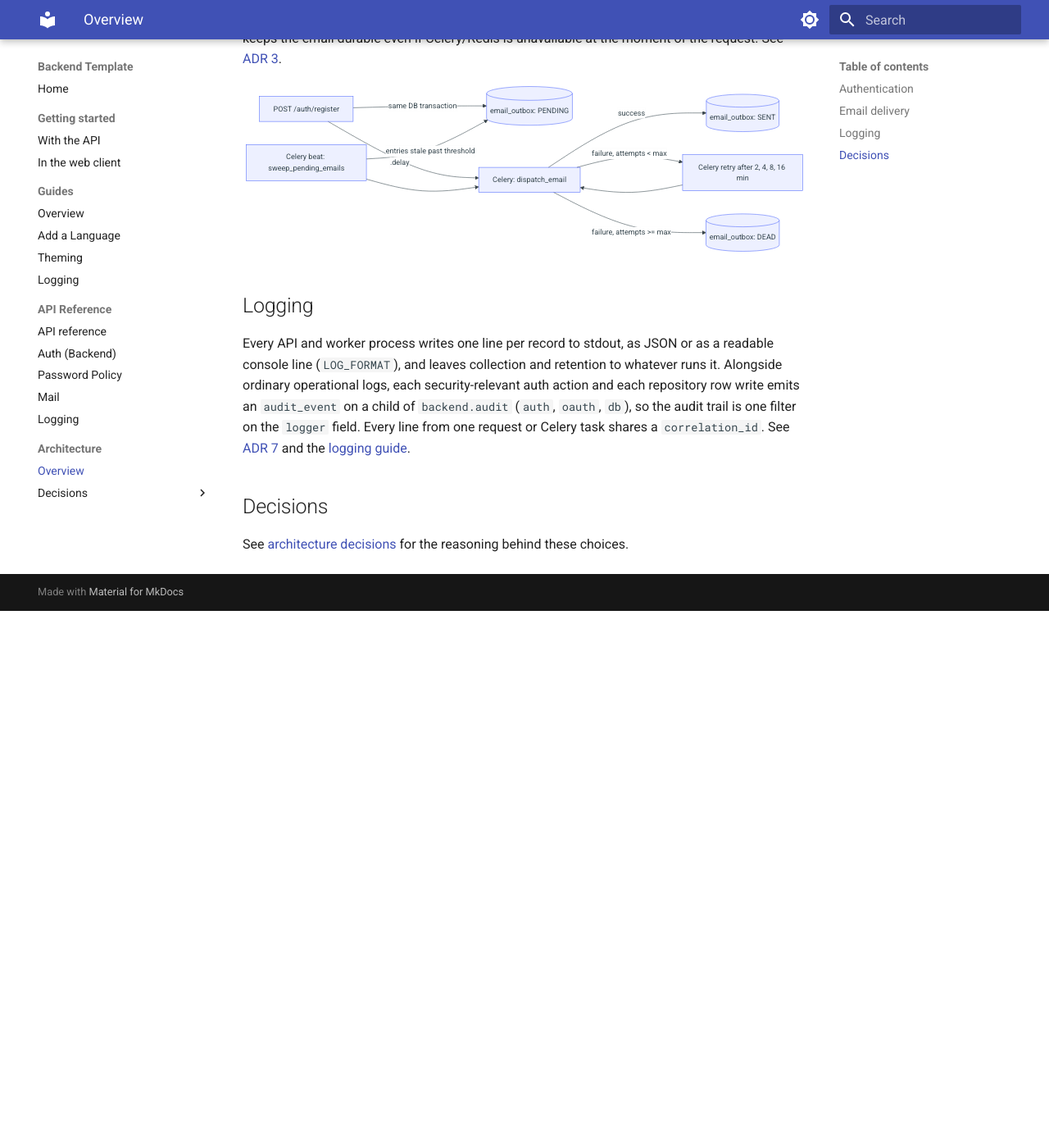
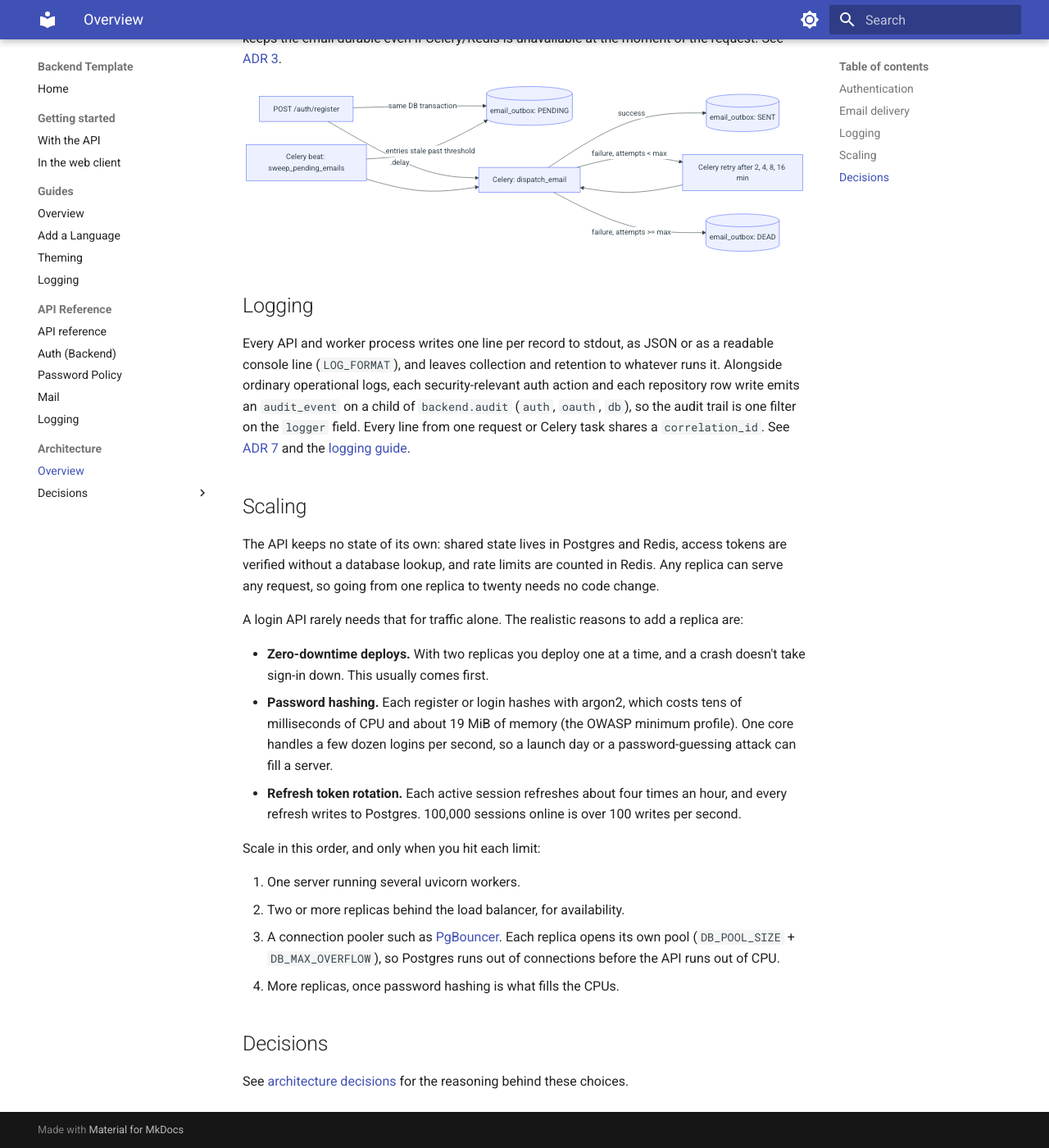
Before and after one commit to jbtwist/FastApi-Backend-Template, an MkDocs documentation site: the page built from docs/architecture/overview.md, in a window 1280 px wide and 1400 px high, scrolled down 3008 px. Shown: the whole window at 82% size. Built offline with MkDocs 1.6.1 and Material for MkDocs 9.7.7, drawn with Linux system fonts in a browser that asks for light colours; before the commit the page ends 3753 px from its top, so only the background shows below that.

Commit message:
docs: add a quickstart and deployment diagram to the README, move scaling detail to the docs
The README gains a one-command local run and a diagram of the four roles
one image runs as. The case for when and how to scale moves to a Scaling
section in the architecture overview, leaving a short paragraph and a link.

Co-Authored-By: Claude Opus 5.5 <noreply@anthropic.com>

```diff
--- a/docs/architecture/overview.md
+++ b/docs/architecture/overview.md
@@ -161,6 +161,35 @@ auth action and each repository row write emits an `audit_event` on a child of
 `correlation_id`. See [ADR 7](decisions/0007-structured-logs-to-stdout-with-an-audit-stream.md)
 and the [logging guide](../guides/logging.md).
 
+## Scaling
+
+The API keeps no state of its own: shared state lives in Postgres and Redis,
+access tokens are verified without a database lookup, and rate limits are
+counted in Redis. Any replica can serve any request, so going from one replica
+to twenty needs no code change.
+
+A login API rarely needs that for traffic alone. The realistic reasons to add
+a replica are:
+
+- **Zero-downtime deploys.** With two replicas you deploy one at a time, and a
+  crash doesn't take sign-in down. This usually comes first.
+- **Password hashing.** Each register or login hashes with argon2, which costs
+  tens of milliseconds of CPU and about 19 MiB of memory (the OWASP minimum
+  profile). One core handles a few dozen logins per second, so a launch day or a
+  password-guessing attack can fill a server.
+- **Refresh token rotation.** Each active session refreshes about four times an
+  hour, and every refresh writes to Postgres. 100,000 sessions online is over
+  100 writes per second.
+
+Scale in this order, and only when you hit each limit:
+
+1. One server running several uvicorn workers.
+2. Two or more replicas behind the load balancer, for availability.
+3. A connection pooler such as [PgBouncer](https://www.pgbouncer.org/). Each
+   replica opens its own pool (`DB_POOL_SIZE` + `DB_MAX_OVERFLOW`), so Postgres
+   runs out of connections before the API runs out of CPU.
+4. More replicas, once password hashing is what fills the CPUs.
+
 ## Decisions
 
 See [architecture decisions](decisions/index.md) for the reasoning behind
```
Also changed, not shown: README.md (+58 -38 lines).
